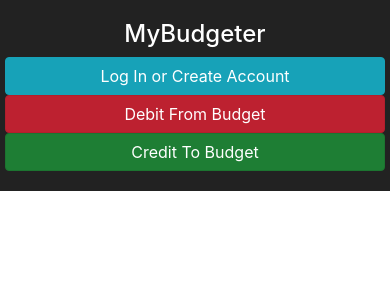
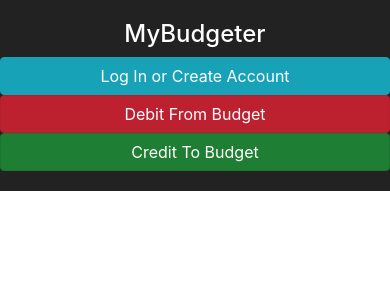
Before and after one commit to jeff-burns/my-budgeter-app-client, a React (Create React App) app: page / in a window 390 px wide. Shown: the top 300 px of the page. Built offline with nearby package versions, Linux system fonts and the light colour scheme.

Commit message:
fixed margins and responsiveness with .container to header and main tags

```diff
--- a/src/App.js
+++ b/src/App.js
@@ -102,7 +102,7 @@ class App extends Component {
   render() {
     return (
       <div className="App">
-        <header className="App-header">
+        <header className="App-header container">
           { (this.state.emailSubmitted) ?
             <Row>
               <Col sm={{ size: 2, offset: 8 }} md={{ size: 2, offset: 9 }} lg={{ size: 2, offset: 10 }}>
@@ -127,7 +127,7 @@ class App extends Component {
           />
         </header>
 
-        <main>
+        <main className="container">
           { (this.state.acctToggleOpen) ?
             <LogIn
               acctName={this.handleChange}
```
